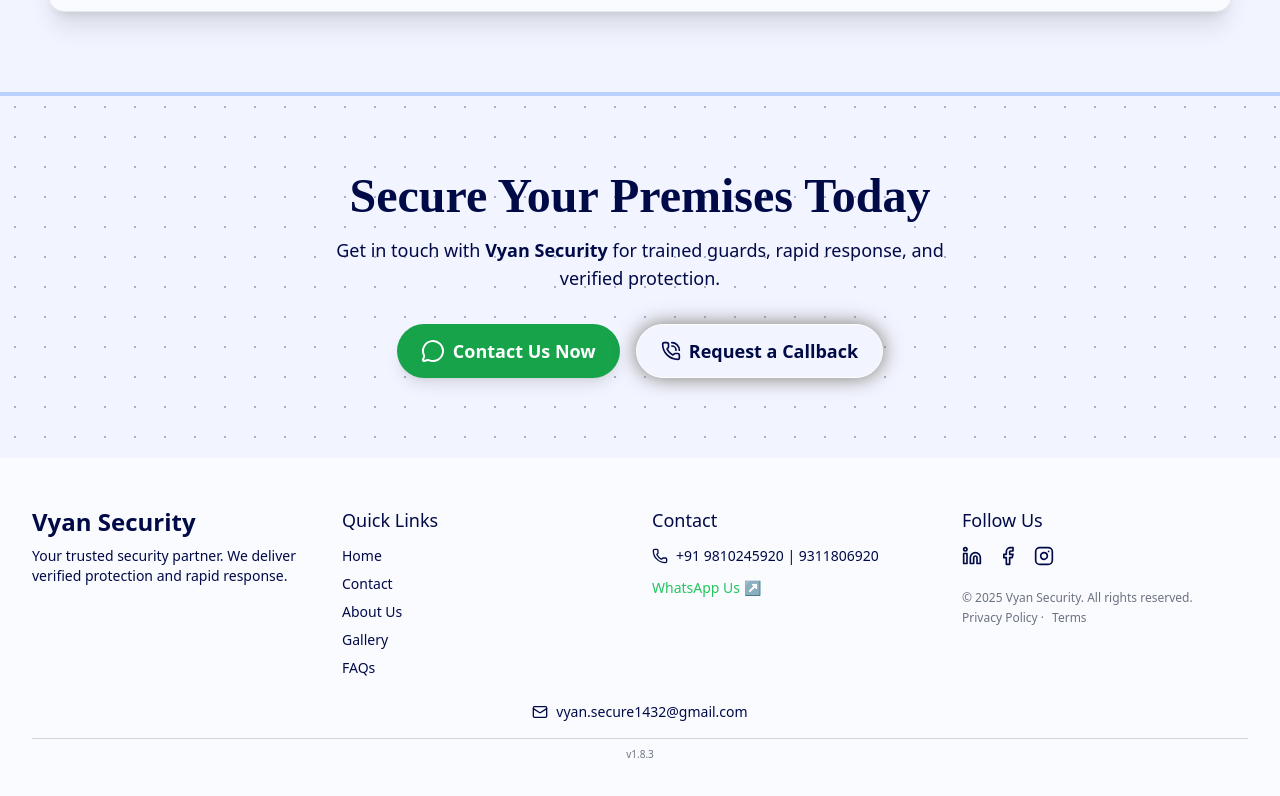
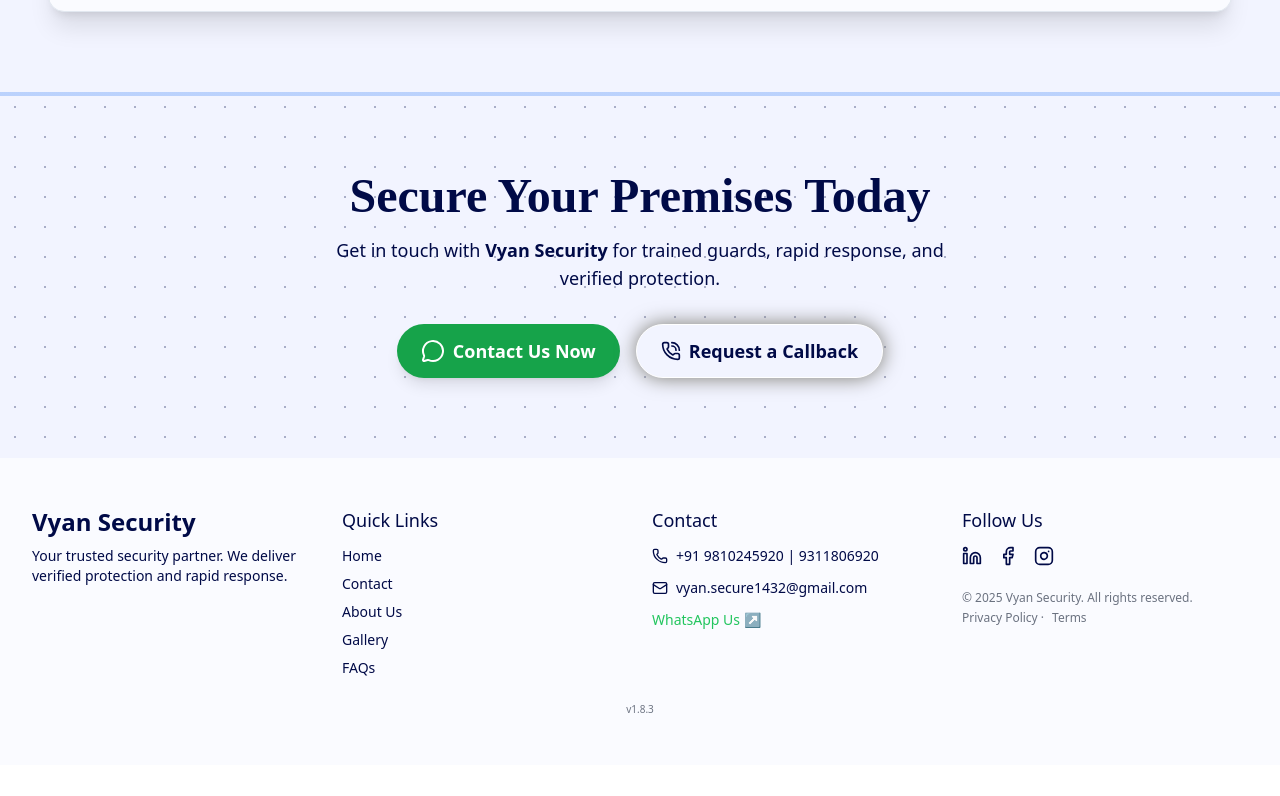
Before and after one commit to srivas-saksham/Vyan-Security, a React (Create React App) app: page / in a window 1280 px wide. Shown: the part 4564-5360 px from the top of the page. After the commit the page ends 5329 px from the top, so only its background shows below. Built offline with nearby package versions, Linux system fonts and the light colour scheme.

Commit message:
-Fixed email clipping for small screens

```diff
--- a/src/components/Footer.jsx
+++ b/src/components/Footer.jsx
@@ -43,6 +43,9 @@
                 <Phone className="w-4 h-4 mt-0.5 flex-shrink-0" />
                 <span className="break-words">+91 9810245920 | 9311806920</span>
               </li>
+              <li className="items-center gap-2 hidden md:flex">
+                <Mail className="w-4 h-4" /> vyan.secure1432@gmail.com
+              </li>
               <li>
                 <a
                   href="https://wa.me/919810245920"
@@ -75,7 +78,7 @@
         </div>
 
         {/* Email - Full Width Row Below */}
-        <div className="border-b border-gray-700 dark:border-gray-300 pb-4">
+        <div className="border-b border-gray-700 dark:border-gray-300 pb-4 md:hidden">
           <div className="flex items-center justify-center gap-2 text-sm">
             <Mail className="w-4 h-4 flex-shrink-0" />
             <span className="">vyan.secure1432@gmail.com</span>
```
